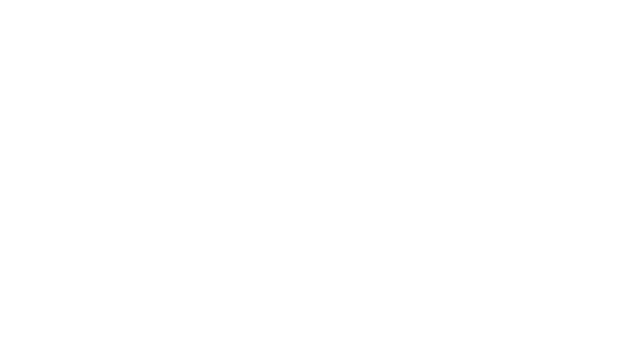
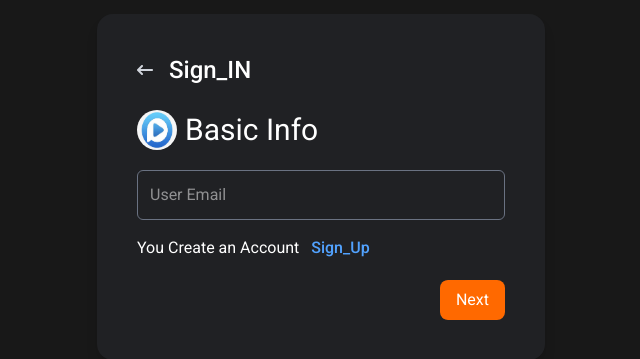
Before and after one commit to rajib777durjoy/playLoop_project_frontend, a React (Vite) app: page /signIn in a window 1280 px wide. Shown: the part 213-572 px from the top of the page, without its empty margins (319-959 px from the left). Built offline with nearby package versions, Linux system fonts and the light colour scheme.

Commit message:
authentication part done

```diff
--- a/src/App.jsx
+++ b/src/App.jsx
@@ -3,9 +3,11 @@ import Home from './pages/Home';
 import { Route, Routes } from 'react-router';
 import SignIn from './pages/signIn';
 import SignUp from './pages/signUp';
+import CustomAlert from './Component/CustomAlert';
 
 const App = () => {
  return (<>
+ <CustomAlert/>
  <Routes>
   <Route path='/' element={<Home />} />
   <Route path='/signIn' element={<SignIn/>} />
--- /dev/null
+++ b/src/Component/CustomAlert.jsx
@@ -0,0 +1,33 @@
+import React, { useEffect, useState } from 'react';
+
+let alertHandle;
+export const showCustomAlert = (message) => {
+    if (alertHandle) {
+        alertHandle(message)
+    }
+};
+
+const CustomAlert = () => {
+    const [mess, setMess] = useState('');
+    const [visible, setVisible] = useState(false);
+
+    useEffect(() => {
+        alertHandle = (message) => {
+            setMess(message)
+            setVisible(true)
+        }
+    }, [])
+    return (
+        visible && (<div className='fixed inset-0 flex items-start justify-center pt-[50px] bg-black/50 z-50'>
+            <div className='bg-[#202124] text-white rounded-lg shadow-lg p-6 w-80'>
+                <p className='text-sm'>{mess}</p>
+                <div className='flex justify-end mt-10'>
+                    <button className='bg-orange-500 hover:bg-orange-600 text-white px-6 rounded-full text-sm' onClick={()=>setVisible(false)}>Ok</button>
+                </div>
+
+            </div>
+        </div>)
+    );
+};
+
+export default CustomAlert;
--- a/src/hooks/useAxiosPublic.jsx
+++ b/src/hooks/useAxiosPublic.jsx
@@ -2,7 +2,7 @@ import axios from 'axios';
 import React from 'react';
 
 const instance = axios.create({
-  baseURL: 'http://localhost:8000',
+  baseURL:'http://localhost:8000',
   withCredentials:true
 });
 const useAxiosPublic = () => {
--- a/src/pages/Home.jsx
+++ b/src/pages/Home.jsx
@@ -1,9 +1,10 @@
 import React from 'react';
+
 
 const Home = () => {
     return (
         <div>
-            hello world .. this is home page !
+           home page
         </div>
     );
 };
--- a/src/pages/signIn.jsx
+++ b/src/pages/signIn.jsx
@@ -1,9 +1,106 @@
-import React from 'react';
+import React, { useState } from 'react';
+import { FaArrowLeftLong } from "react-icons/fa6";
+import { FaUserCircle } from "react-icons/fa";
+import { useNavigate } from "react-router";
+import { showCustomAlert } from '../Component/CustomAlert';
+import useAxiosPublic from '../hooks/useAxiosPublic';
+import { ImSpinner9 } from 'react-icons/im';
 
 const SignIn = () => {
+    const [step, setstep] = useState(1)
+    const [email, setEmail] = useState("");
+    const [Password, setPassword] = useState("");
+    const [showPassword, setShowPassword] = useState(false);
+    const [loading, Setloading] = useState(false)
+    let navigate = useNavigate();
+    const useAxios = useAxiosPublic();
+
+    const handleSign_In = async () => {
+        Setloading(true)
+        const data = {
+            email,
+            password: Password
+        };
+        try {
+            const result = await useAxios.post('/api/auth/signin', data);
+            console.log('sign_In message::',result);
+            Setloading(false)
+            showCustomAlert("sign_In Successfull")
+            navigate('/');
+
+        } catch (err) {
+            Setloading(false)
+            console.log(err)
+        }
+
+    }
     return (
-        <div>
+        <div className='flex items-center justify-center min-h-screen bg-[#181818]'>
+            <div className='bg-[#202124] rounded-2xl p-10 w-full max-w-md shadow-lg'>
+                <div className='flex items-center mb-6  '>
+                    <button onClick={() => navigate('/')} className='text-gray-300 hover:text-white hover:scale-150 me-2'>
+                        <FaArrowLeftLong />
+                    </button>
+                    <span className='text-white text-2xl font-medium mx-2'>Sign_IN</span>
+                </div>
+                {step == 1 && (
+                    <>
+                        <h1 className='text-3xl text-white font-normal mb-5 flex items-center  gap-2'>
+                            <img src='/playloop_icon.jpg' alt="" className='w-[40px] h-[40px] rounded-full' />
+                            <div>Basic Info</div>
+                        </h1>
+                        {/* <input onChange={(e) => setUserName(e.target.value)} value={userName} name='userName' type="text" className='w-[100%] border rounded-md border-gray-500 bg-transparent p-3 text-white focus:outline-none focus:border-orange-500 mb-4 ' placeholder='User Name' /> */}
+                        <input onChange={(e) => setEmail(e.target.value)} value={email} type="text" name='email' className='w-[100%] border rounded-md border-gray-500 bg-transparent p-3 text-white focus:outline-none focus:border-orange-500 mb-4 ' placeholder='User Email' />
+                        <div>
+                            <h2 className='text-white'>You Create an Account <span onClick={() => navigate('/signUp')} className='text-blue-400 font-medium cursor-pointer ms-2'>Sign_Up</span></h2>
+                        </div>
+                        <div className='flex justify-end mt-5'>
 
+                            <button className='text-white bg-orange-500 px-4 py-2 rounded-lg' onClick={() => {
+                                if (!email) {
+                                    return showCustomAlert("please filup the input")
+                                }
+                                setstep(step + 1)
+                            }}>Next</button>
+                        </div>
+                    </>
+
+                )}
+                {step == 2 && (
+                    <>
+                        <h1 className='text-3xl text-white font-normal mb-5 flex items-center  gap-2'>
+                            <img src='/playloop_icon.jpg' alt="" className='w-[40px] h-[40px] rounded-full' />
+                            <div>Welcome</div>
+                        </h1>
+                        <div className='flex items-center bg-[#3c4043] text-white
+                                 px-3 py-2 rounded-full w-fit mb-6'>
+                            <FaUserCircle className='mr-2' size={20} /> {email}
+                        </div>
+                        <input onChange={(e) => setPassword(e.target.value)} type={showPassword ? "text" : 'password'} className='w-[100%] border rounded-md border-gray-500 bg-transparent p-3 text-white focus:outline-none focus:border-orange-500 mb-4 ' placeholder='password' />
+                        {/* <input onChange={(e) => setConfirmPassword(e.target.value)} type={showPassword ? "text" : 'password'} className='w-[100%] border rounded-md border-gray-500 bg-transparent p-3 text-white focus:outline-none focus:border-orange-500 mb-4 ' placeholder='password' /> */}
+                        <div>
+                            <input type="checkbox" className='text-white' onChange={() => setShowPassword(!showPassword)} name="" id="showpass" />
+                            <label className='text-white mx-2' htmlFor="showpass">Show Password</label>
+                        </div>
+                        <div className='my-2'>
+                            <h2 className='text-orange-400 text-sm hover:underline my-2 cursor-pointer'>Forget Password</h2>
+                            <h2 className='text-white'>Create A New Account <span onClick={() => navigate('/signUp')} className='text-blue-400 font-medium cursor-pointer ms-2'>Sign_Up</span></h2>
+                        </div>
+                        <div className='flex justify-between mt-5'>
+                            <button className='text-white bg-orange-400 cursor-pointer hover:bg-amber-600 px-4 py-2 rounded-lg' onClick={() => setstep(step - 1)}>Back</button>
+                            <button className='text-white bg-orange-400 cursor-pointer hover:bg-amber-600 px-4 py-2 rounded-lg' onClick={() => {
+                                if (!Password) {
+                                    return showCustomAlert("please filup the all field")
+                                }
+                                handleSign_In()
+                            }}>{loading && <ImSpinner9 className='animate-spin ' /> || 'Sign_In'}</button>
+                        </div>
+
+                    </>
+
+                )}
+
+            </div>
         </div>
     );
 };
--- a/src/pages/signUp.jsx
+++ b/src/pages/signUp.jsx
@@ -4,6 +4,7 @@ import { FaUserCircle } from "react-icons/fa";
 import { useNavigate } from "react-router";
 import useAxiosPublic from '../hooks/useAxiosPublic';
 import { ImSpinner9 } from "react-icons/im";
+import { showCustomAlert } from '../Component/CustomAlert';
 
 const SignUp = () => {
     const [step, setstep] = useState(1)
@@ -23,11 +24,11 @@ const SignUp = () => {
         const file = e.target.files[0];
         setBackendImage(file);
         setFrontendImage(URL.createObjectURL(file));
-        console.log('image::', URL.createObjectURL(file))
+        // console.log('image::', URL.createObjectURL(file))
     }
     const handleSubmit = async () => {
         if (!backendImage) {
-            return alert('please choose Profile image')
+            return showCustomAlert('please choose Profile image')
         }
         Setloading(true);
         const formData = new FormData();
@@ -36,19 +37,17 @@ const SignUp = () => {
         formData.append("password", Password);
         formData.append("photoUrl", backendImage);
         try {
-            const result = await useAxios.post('/api/auth/signup', formData, {
-                headers: { "Content-Type": "multipart/form-data" },
-                withCredentials: true
-            });
-            // console.log('post result::', result.data)
-            if (result?.data) {
+            const result = await useAxios.post('/api/auth/signup',formData,{
+                headers: { "Content-Type": "multipart/form-data" } });
+            console.log('post result::', result.data)
                 Setloading(false)
+                showCustomAlert("Account Created")
                 navigate('/');
-            }
 
         } catch (err) {
             Setloading(false)
-            console.log('error message::', err)
+            showCustomAlert("signUp error")
+            console.log("signUp error",err)
         }
     }
     return (
@@ -71,7 +70,7 @@ const SignUp = () => {
                         <div className='flex justify-end mt-5'>
                             <button className='text-white bg-orange-500 px-4 py-2 rounded-lg' onClick={() => {
                                 if (!userName && !email) {
-                                    return alert("please filup the input")
+                                    return showCustomAlert("please filup the input")
                                 }
                                 setstep(step + 1)
                             }}>Next</button>
@@ -99,11 +98,11 @@ const SignUp = () => {
                             <button className='text-white bg-orange-400 cursor-pointer hover:bg-amber-600 px-4 py-2 rounded-lg' onClick={() => setstep(step - 1)}>Back</button>
                             <button className='text-white bg-orange-400 cursor-pointer hover:bg-amber-600 px-4 py-2 rounded-lg' onClick={() => {
                                 if (!Password && !ConfirmPassword) {
-                                    return alert("please filup the all field")
+                                    return showCustomAlert("please filup the all field")
                                 }
 
                                 if (Password !== ConfirmPassword) {
-                                    return alert("Please check your password field")
+                                    return showCustomAlert("Please check your password field")
                                 }
                                 setstep(step + 1)
                             }}>Next</button>
@@ -119,7 +118,7 @@ const SignUp = () => {
                         </h1>
                         <div className='flex items-center gap-6 mb-6'>
                             <div className='w-28 h-28 rounded-full border-4 border-gray-500 overflow-hidden shadow-lg'>
-                                {frontendImage ? <img src={frontendImage} /> : <FaUserCircle className='h-[100%] w-[100%] text-gray-500 p-2' />}
+                                {frontendImage ? <img src={frontendImage} className='w-[100%] h-[100%] rounded-full' /> : <FaUserCircle className='h-[100%] w-[100%] text-gray-500 p-2' />}
 
                             </div>
                             <div className='flex flex-col gap-2'>
@@ -128,7 +127,6 @@ const SignUp = () => {
                                  file:px-4 file:rounded-full file:border-0 file:font-semibold file:text-white cursor-pointer file:bg-orange-500 hover:file:bg-orange-700'/>
                             </div>
                         </div>
-
                         <div className='flex justify-between mt-5'>
                             <button className='text-white bg-orange-400 cursor-pointer hover:bg-amber-600 px-4 py-2 rounded-lg' onClick={() => setstep(step - 1)}>Back</button>
                             <button className='text-white bg-orange-400 cursor-pointer hover:bg-amber-600 px-4 py-2 rounded-lg' onClick={() => {
@@ -139,8 +137,10 @@ const SignUp = () => {
                             }}>{loading && <ImSpinner9 className='animate-spin ' /> || 'Create Account'}</button>
                         </div>
                     </>
-
                 )}
+                <div>
+                    <h2 className='text-white'>Already Have an Account <span onClick={() => navigate('/signIn')} className='text-blue-400 font-medium cursor-pointer ms-2'>Sign_IN</span></h2>
+                </div>
 
             </div>
         </div>
```
